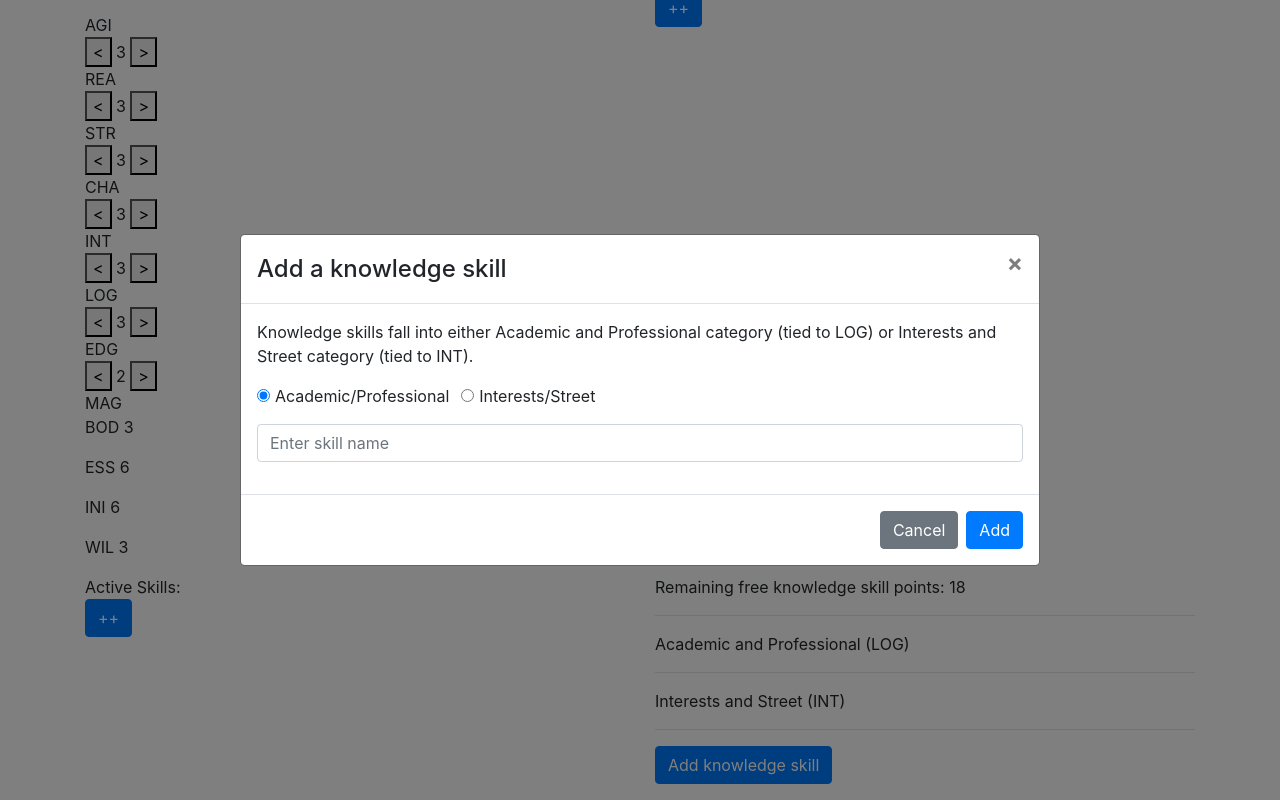
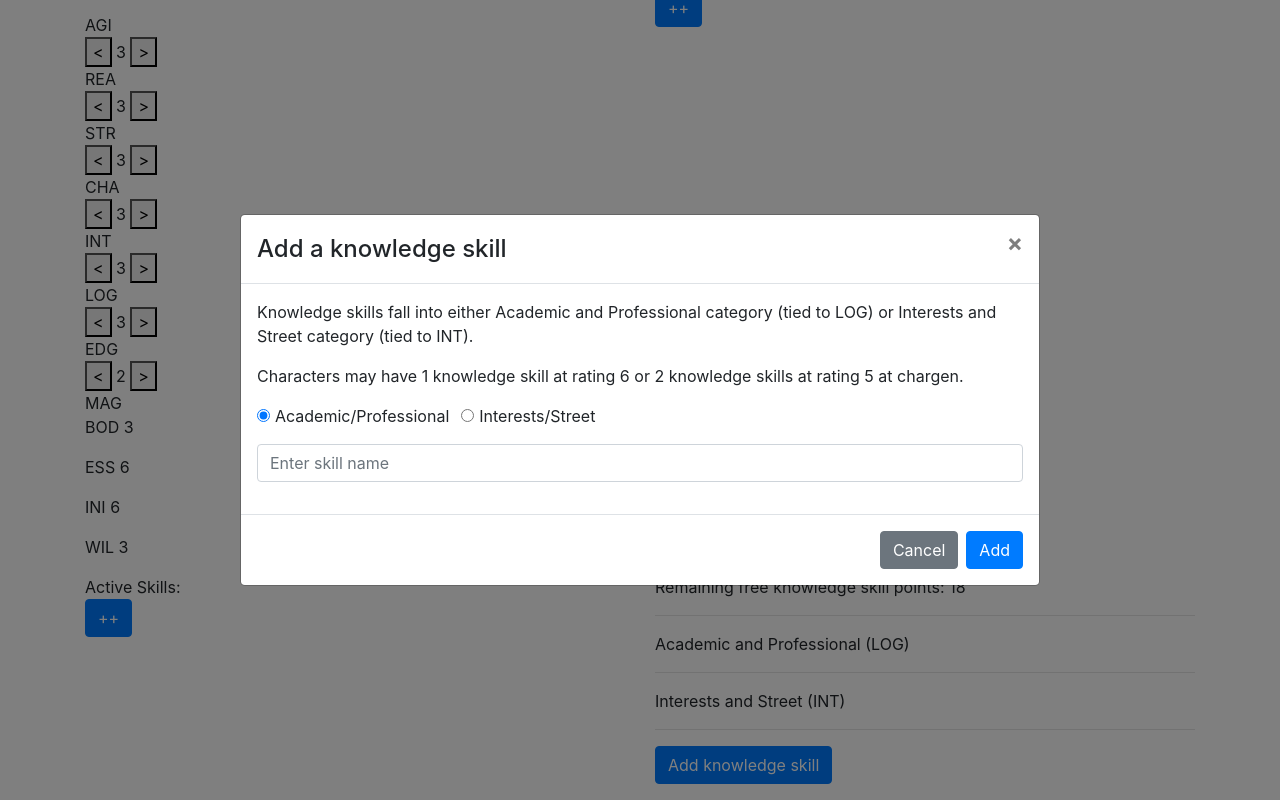
Before and after one commit to hirudan/sr4x-chargen, a React app: page / in a window 1280 px wide. Both pictures are taken after a click on the button "Add knowledge skill". Shown: the part 171-971 px from the top of the page. Built offline with nearby package versions, Linux system fonts and the light colour scheme.

Commit message:
Added validations for knowledge skills

```diff
--- a/src/components/Character.tsx
+++ b/src/components/Character.tsx
@@ -206,7 +206,7 @@ export class Character extends React.Component<CharacterProps, State> {
     if(turboSkillGroups.length > configs.numSkillGroupsMax)
       this.errorLog.push(messages.error.exceeded_num_max_skillgroups.format(String(configs.skillGroupMaxChargen)));
 
-    //Rule: un-augmented skill values may not exceed an allowed max
+    // Rule: un-augmented skill values may not exceed an allowed max
     let maxxedSkills: SkillGroup[] = [];
     Object.keys(this.state.skills).forEach(sg => {
       if(Object.values(this.state.skills[sg].skills).every(s => s >= configs.skillMaxUnaug))
@@ -218,6 +218,18 @@ export class Character extends React.Component<CharacterProps, State> {
         this.errorLog.push(messages.error.exceeded_skill_max.format(messages.skills[skill], String(configs.skillMaxUnaug)))
       }
     }))
+
+    // Rule: characters may have one knowledge skill at rating 6 or two at rating 5 at chargen
+    let maxKnowSkills = this.state.knowSkills.filter(skill => skill.rating >= configs.knowskillMaxChargen -1);
+    maxKnowSkills.forEach(skill => {
+      if(skill.rating > configs.knowskillMaxChargen)
+        this.errorLog.push(messages.error.exceeded_knowskill_max.format(skill.name, String(configs.knowskillMaxChargen)));
+    })
+    if(maxKnowSkills.filter(skill => skill.rating === configs.knowskillMaxChargen).length > configs.numSkillsMax)
+      this.errorLog.push(messages.error.exceeded_num_max_knowskills.format(String(configs.knowskillMaxChargen)))
+    if(maxKnowSkills.length > configs.numSkillsNearMax){
+      this.errorLog.push(messages.error.exceeded_num_max_knowskills.format(String(configs.knowskillMaxChargen - 1)));
+    }
 
     return this.errorLog.length === 0;
   }
--- a/src/components/KnowSkillBox.tsx
+++ b/src/components/KnowSkillBox.tsx
@@ -1,4 +1,5 @@
 import * as React from 'react';
+import configs from '../data/configs/config.json';
 import {ChangeEvent} from 'react';
 import * as strings from '../data/strings/en-us.json';
 import {KnowledgeSkill} from "../interfaces/KnowledgeSkill";
@@ -81,7 +82,12 @@ export class KnowSkillBox extends React.Component<KnowSkillProps, KnowSkillState
                     </Modal.Header>
                     <Modal.Body>
                         <p>
-                            {strings.general.knowskill_rules}
+                            {strings.general.knowskill_greeting}
+                        </p>
+                        <p>
+                            {strings.general.knowskill_rules.format(String(configs.numSkillsMax),
+                                String(configs.knowskillMaxChargen), String(configs.numSkillsNearMax),
+                                String(configs.knowskillMaxChargen - 1))}
                         </p>
                         <div>
                             <Form onSubmit={() => this.handleClose}>
--- a/src/data/configs/config.json
+++ b/src/data/configs/config.json
@@ -12,5 +12,6 @@
   "numSkillsMax": 1,
   "numSkillsNearMax": 2,
   "numSkillGroupsMax": 2,
+  "knowskillMaxChargen": 6,
   "qualMax": 20
 }
--- a/src/data/strings/en-us.json
+++ b/src/data/strings/en-us.json
@@ -10,7 +10,8 @@
     "intstr_know_skills": "Interests and Street (INT)",
     "free_know_skills": "Remaining free knowledge skill points",
     "knowskill_title": "Add a knowledge skill",
-    "knowskill_rules": "Knowledge skills fall into either Academic and Professional category (tied to LOG) or Interests and Street category (tied to INT).",
+    "knowskill_greeting": "Knowledge skills fall into either Academic and Professional category (tied to LOG) or Interests and Street category (tied to INT).",
+    "knowskill_rules": "Characters may have {0} knowledge skill at rating {1} or {2} knowledge skills at rating {3} at chargen.",
     "add_knowskill": "Add knowledge skill"
   },
   "error": {
@@ -23,7 +24,9 @@
     "exceeded_skillgroup_max": "Skill group {0} exceeds max allowed rating {1} at chargen",
     "exceeded_skill_max": "Skill {0} exceeds un-augmented skill cap of {1}",
     "exceeded_num_max_skills": "Exceeded number of allowed skills at natural rating {0} or above",
-    "exceeded_num_max_skillgroups": "Exceeded number of allowed skill groups at rating {0}"
+    "exceeded_num_max_skillgroups": "Exceeded number of allowed skill groups at rating {0}",
+    "exceeded_knowskill_max": "Knowledge skill {0} exceeds allowed maximum rating of {1}",
+    "exceeded_num_max_knowskills": "Exceeded number of allowed knowledge skills at rating {0} or above"
   },
   "qualities": {
     "0": {"name": "Celerity", "desc": "Increase base movement rates by 50%"},
```
